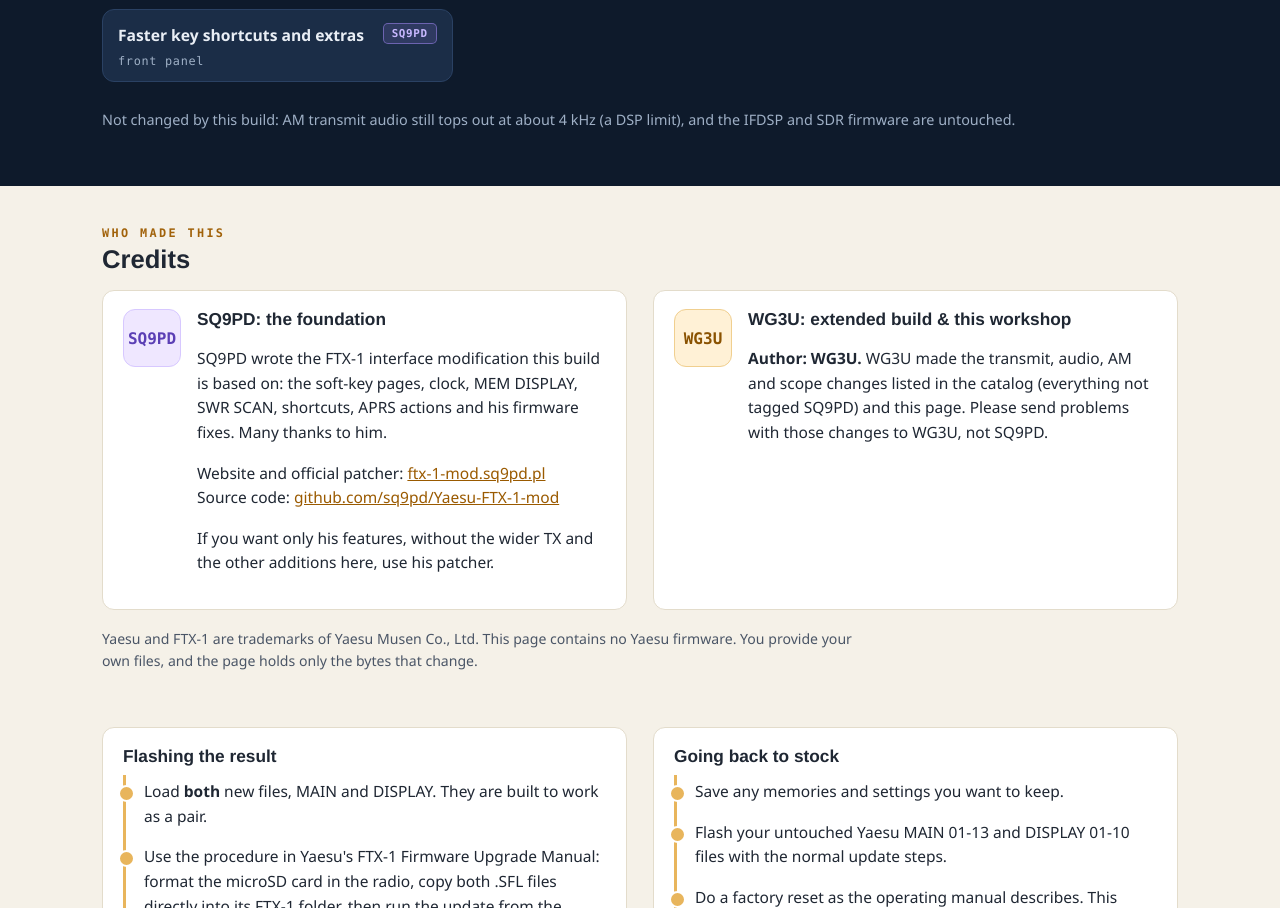
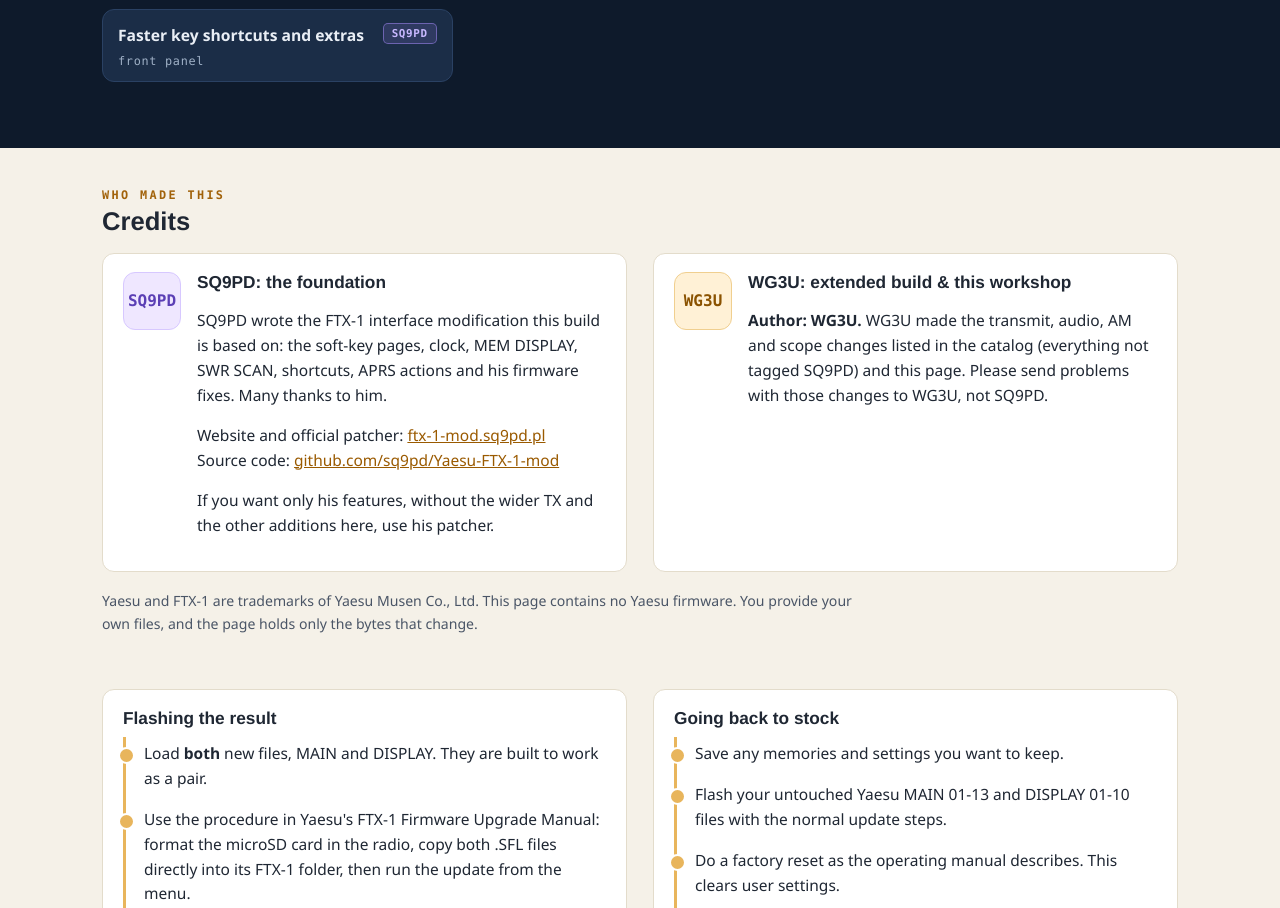
Before and after one commit to WG3U/ftx1-workshop, a plain HTML site: page index.html in a window 1280 px wide. Shown: the part 3292-4200 px from the top of the page. Drawn offline with Linux system fonts and the light colour scheme.

Commit message:
Remove not-changed note

```diff
--- a/index.html
+++ b/index.html
@@ -294,7 +294,6 @@ footer{padding:26px 0 40px;color:var(--mute);font-size:.84rem;border-top:1px sol
     <details class="mod"><summary><b>Faster key shortcuts and extras</b><span class="badge b-sq">SQ9PD</span><span class="where">front panel</span></summary><div class="more">Short and long presses on BAND/MAG, MODE/N/W and FUNC, APRS actions from the new-packet popup, and memory scrolling that wraps around. He also fixed two Yaesu bugs: beeps at BEEP LEVEL 0 and the "AGC SLOW DELY" label.</div></details>
     </div></div>
 
-  <p class="notes">Not changed by this build: AM transmit audio still tops out at about 4 kHz (a DSP limit), and the IFDSP and SDR firmware are untouched.</p>
 </div></section>
 
 <section class="band paper" id="credits"><div class="shell">
```
